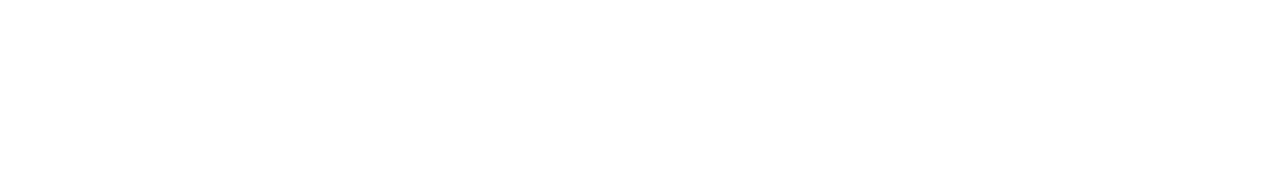
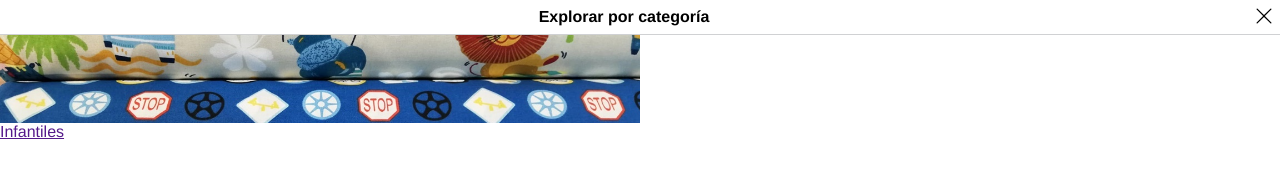
Before and after one commit to ebellotpu6/html-css-project, a plain HTML site: page index.html in a window 1280 px wide. Drawn offline with Linux system fonts and the light colour scheme.

Commit message:
Adding structure and style to index.html (first aproach of the header).

```diff
--- a/index.html
+++ b/index.html
@@ -9,6 +9,83 @@
     <script src="main.js"></script>
 </head>
 <body>
-
+    <header>
+        <div>
+          <div id="navbar_topRow">
+            <img id="logo_image" src="./src/logo/logo.svg" />
+            <div class="navTools">
+              <div>
+                <a title="Mi cuenta" href="#">
+                  <img src="./src/icons/user.svg" />
+                </a>
+              </div>
+              <div>
+                <a title="Mis favoritos" href="#">
+                  <img src="./src/icons/heart.svg" />
+                </a>
+              </div>
+              <div>
+                <a title="Mi carrito" href="#">
+                  <img src="./src/icons/bag.svg" />
+                </a>
+              </div>
+            </div>
+          </div>
+          <div id="navbar_bottomRow">
+            <div id="navbar_button">
+              <a title="Mi carrito" href="#">
+                <img src="./src/icons/navbar.svg" />
+              </a>
+            </div>
+            <div id="navbar_search_container">
+              <form action="">
+                <button class="z-button" type="submit">
+                  <img src="./src/icons/search.svg" />
+                </button>
+                <div>
+                  <input
+                    type="search"
+                    name="navbar_search"
+                    id="navbar_search"
+                    placeholder="Busca aquí"
+                    aria-label="Busca aquí"
+                  />
+                </div>
+              </form>
+            </div>
+          </div>
+        </div>
+        <div id="navbar_sidePanel_container">
+          <div id="navbar_sidePanelHead">
+            <div></div>
+            <span>Explorar por categoría</span>
+            <button class="z-button" type="button">
+              <img src="./src/icons/close.svg" />
+            </button>
+          </div>
+          <div id="navbar_sidePanelCategoryMenu">
+            <nav>
+              <ul>
+                <li class="navbar_sidePanelCategoryMenu_element">
+                  <a href="">
+                    <div class="navbar_sidePanelCategoryMenu_linkImage">
+                      <div
+                        style="
+                          background-image: url(./src/images/categories/infantiles.jpeg);
+                        "
+                      ></div>
+                    </div>
+                    <div class="navbar_sidePanelCategoryMenu_linkText">
+                      <span>Infantiles</span>
+                    </div>
+                  </a>
+                </li>
+              </ul>
+            </nav>
+          </div>
+        </div>
+      </header>
+      <section></section>
+      <footer></footer>
 </body>
 </html>
--- a/style.css
+++ b/style.css
@@ -0,0 +1,190 @@
+body {
+    margin: 0;
+    font-family: HelveticaNow, Helvetica, sans-serif;
+  }
+
+  .z-button {
+    background-color: transparent;
+    border: none;
+    cursor: pointer;
+  }
+
+  /* HEADER */
+
+  #navbar_topRow {
+    display: flex;
+    justify-content: space-between;
+    align-items: center;
+    padding: 0.5em 0 0.5em 1em;
+  }
+
+  #logo_image {
+    width: 18em;
+  }
+
+  .navTools {
+    display: flex;
+    justify-content: end;
+    flex-basis: 50%;
+  }
+
+  .navTools > div {
+    margin-left: 2vmin;
+  }
+
+  .navTools > div > a {
+    position: relative;
+    text-decoration: none;
+    color: #1a1a1a;
+    display: flex;
+    align-items: center;
+    padding: 10px;
+  }
+
+  .navTools > div > a > img {
+    height: 20px;
+    width: 20px;
+  }
+
+  #navbar_bottomRow {
+    display: flex;
+    align-items: center;
+    border: 1px solid #d0d1d3;
+    border-right: none;
+    border-left: none;
+    height: 49px;
+  }
+
+  #navbar_button {
+    display: inline-block;
+    border-right: 1px solid #d0d1d3;
+    position: relative;
+    height: 100%;
+  }
+
+  #navbar_button > a {
+    position: relative;
+    text-decoration: none;
+    color: #1a1a1a;
+    display: flex;
+    align-items: center;
+    flex-direction: row;
+    padding: 10px;
+  }
+
+  #navbar_button > a > img {
+    height: 24px;
+    width: 20px;
+  }
+
+  #navbar_search_container {
+    position: relative;
+    height: 100%;
+    width: 100%;
+  }
+
+  #navbar_search_container form {
+    display: flex;
+    align-items: center;
+    flex-basis: 100%;
+    height: 100%;
+  }
+
+  #navbar_search_container form > button {
+    position: absolute;
+    margin: 0;
+    right: 10px;
+  }
+
+  #navbar_search_container form > button > img {
+    height: 20px;
+    width: 20px;
+  }
+
+  #navbar_search_container form > div {
+    height: 100%;
+    width: calc(100% - 50px);
+  }
+
+  #navbar_search_container form > div > input {
+    height: 100%;
+    width: 100%;
+    padding-left: 10px;
+    background-color: transparent;
+    color: #1a1a1a;
+    border: 0;
+    box-sizing: border-box;
+    letter-spacing: 0.5px;
+    font-size: 16px;
+    outline: none;
+  }
+
+  #navbar_sidePanel_container {
+    width: 100%;
+    max-width: 100%;
+    background-color: #ffffff;
+    padding: 0;
+    height: 100%;
+    overflow: auto;
+    position: fixed;
+    top: 0;
+    left: 0;
+  }
+
+  #navbar_sidePanelHead {
+    display: flex;
+    justify-content: space-between;
+    border-bottom: 1px solid #d0d1d3;
+  }
+
+  #navbar_sidePanelHead > span {
+    font-weight: 700;
+  }
+
+  #navbar_sidePanelHead > span {
+    padding: 8px;
+  }
+
+  #navbar_sidePanelHead > button > img {
+    height: 20px;
+    width: 20px;
+  }
+
+  #navbar_sidePanelCategoryMenu {
+    height: 100%;
+    max-height: 100%;
+    overflow: auto;
+  }
+
+  #navbar_sidePanelCategoryMenu ul {
+    display: flex;
+    flex-wrap: wrap;
+    list-style: none;
+    margin: 0;
+    padding: 0;
+  }
+
+  .navbar_sidePanelCategoryMenu_element {
+    flex-basis: 50%;
+    width: 50%;
+  }
+
+  .navbar_sidePanelCategoryMenu_element:nth-child(odd) {
+    padding-right: 4px;
+  }
+
+  .navbar_sidePanelCategoryMenu_linkImage {
+    height: 88px;
+  }
+
+  .navbar_sidePanelCategoryMenu_linkImage > div {
+    height: 100%;
+    width: 100%;
+    overflow: hidden;
+    background-color: #efeff0;
+    background-size: cover;
+    background-position: 50%;
+    background-repeat: no-repeat;
+  }
+
+  /* ---------------------- */
```
Also changed, not shown: src/icons/bag.svg (added), src/icons/close.svg (added), src/icons/heart.svg (added), src/icons/navbar.svg (added), src/icons/search.svg (added), src/icons/user.svg (added), src/images/categories/acolchados-infantiles.jpg (added), src/images/categories/basicos.jpg (added), src/images/categories/carnaval.jpg (added), src/images/categories/chromatics.jpg (added), src/images/categories/cretona-lisa.jpg (added), src/images/categories/infantil.jpg (added), src/images/categories/infantiles.jpeg (added), src/images/categories/loneta-lisa.jpeg (added), 3 more files, 1 other file.
